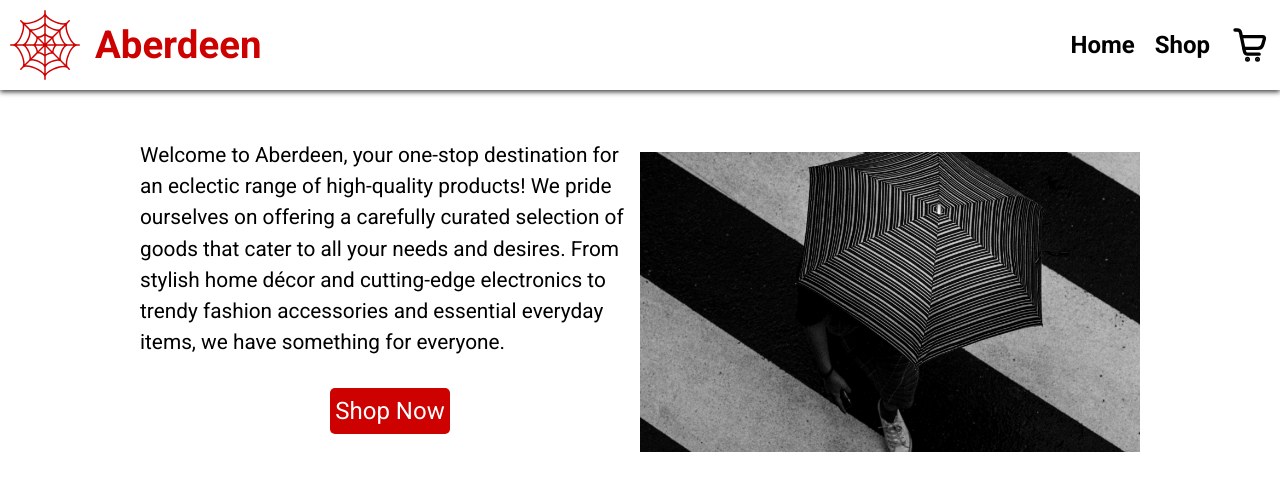
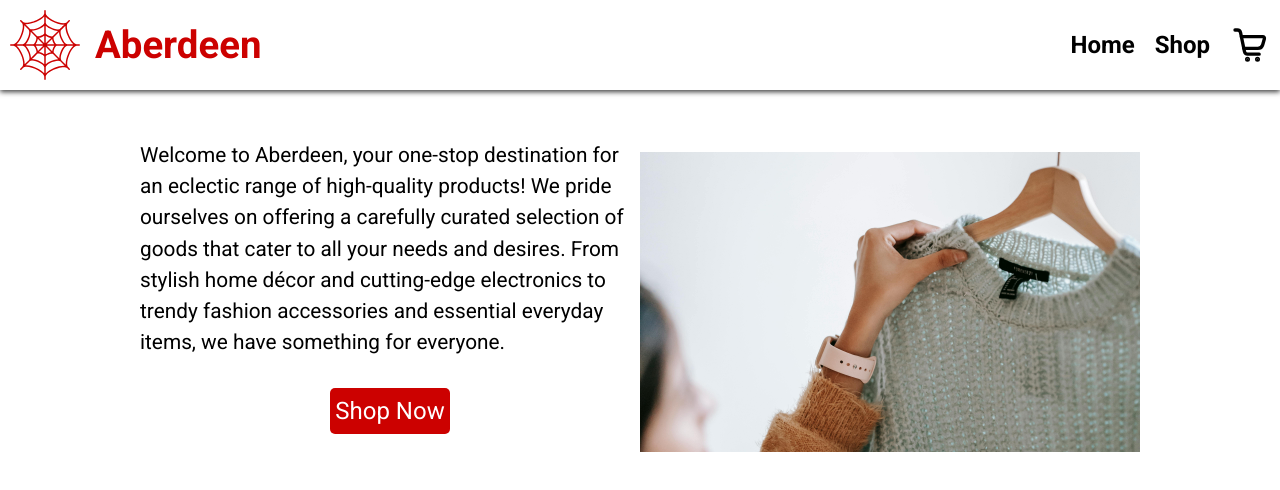
Before and after one commit to fadingmorsecode/shopping-cart, a React (Vite) app: page / in a window 1280 px wide. Shown: the top 490 px of the page. Built offline with nearby package versions, Linux system fonts and the light colour scheme.

Commit message:
change home image

```diff
--- a/src/components/home/home.module.css
+++ b/src/components/home/home.module.css
@@ -29,7 +29,7 @@
 }
 
 .homeImg {
-  background: url(/public/aberdeen-home-img.jpg);
+  background: url(/public/home-img.jpg);
   background-position: center;
   background-repeat: no-repeat;
   background-size: cover;
--- a/src/components/shop/shop.jsx
+++ b/src/components/shop/shop.jsx
@@ -23,7 +23,7 @@ function QuantityInput({ quantityVal, setQuantityVal }) {
       value={quantityVal}
       onChange={handleChange}
       className={styles.productInput}
-      aria-label='quantity input'
+      aria-label='quantity'
     />
   );
 }
```
Also changed, not shown: public/aberdeen-home-img.jpg (deleted), public/home-img.jpg (added).
